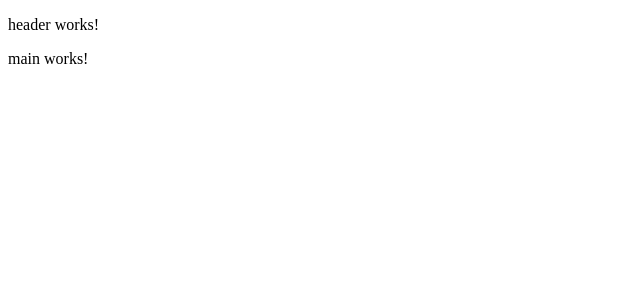
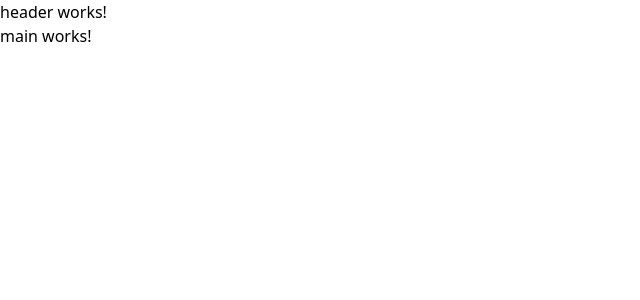
Before and after one commit to typemercury/migo-frontend, an Angular app: page / in a window 1280 px wide. Shown: the top 300 px of the page, without its empty margins (0-640 px from the left). Built offline with nearby package versions, Linux system fonts and the light colour scheme.

Commit message:
install tailwindcss

```diff
--- a/package.json
+++ b/package.json
@@ -34,6 +34,7 @@
     "karma-coverage": "~2.0.3",
     "karma-jasmine": "~4.0.0",
     "karma-jasmine-html-reporter": "~1.7.0",
+    "tailwindcss": "^2.2.19",
     "typescript": "~4.4.3"
   }
 }
--- a/src/styles.css
+++ b/src/styles.css
@@ -1 +1,4 @@
 /* You can add global styles to this file, and also import other style files */
+@tailwind base;
+@tailwind components;
+@tailwind utilities;
--- /dev/null
+++ b/tailwind.config.js
@@ -0,0 +1,12 @@
+module.exports = {
+  mode: 'jit',
+  purge: ['src/**/*.{html,ts}'],
+  darkMode: false, // or 'media' or 'class'
+  theme: {
+    extend: {},
+  },
+  variants: {
+    extend: {},
+  },
+  plugins: [],
+}
```
Also changed, not shown: 1 other file (tests, documents, lock files or other folders).
